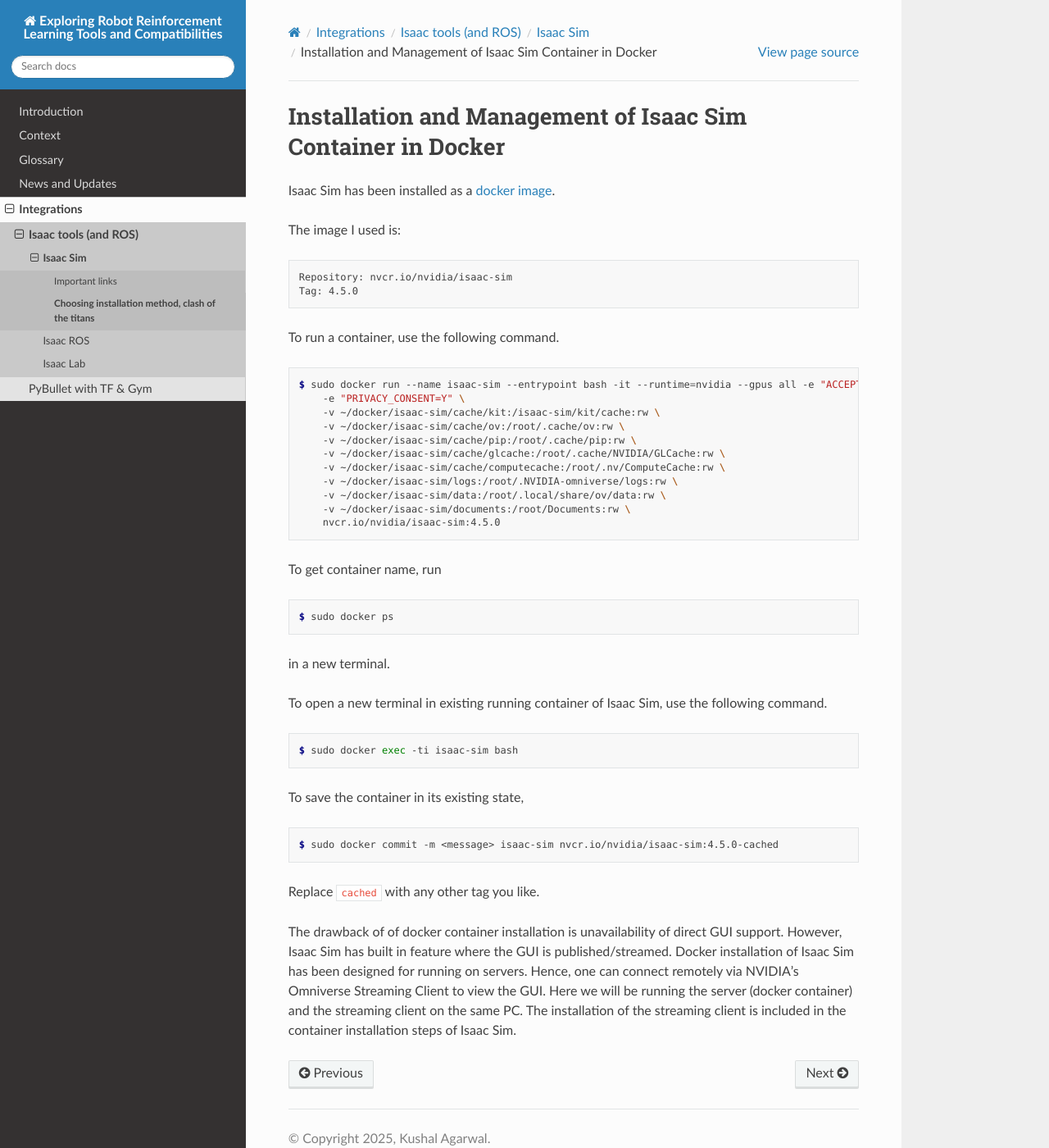
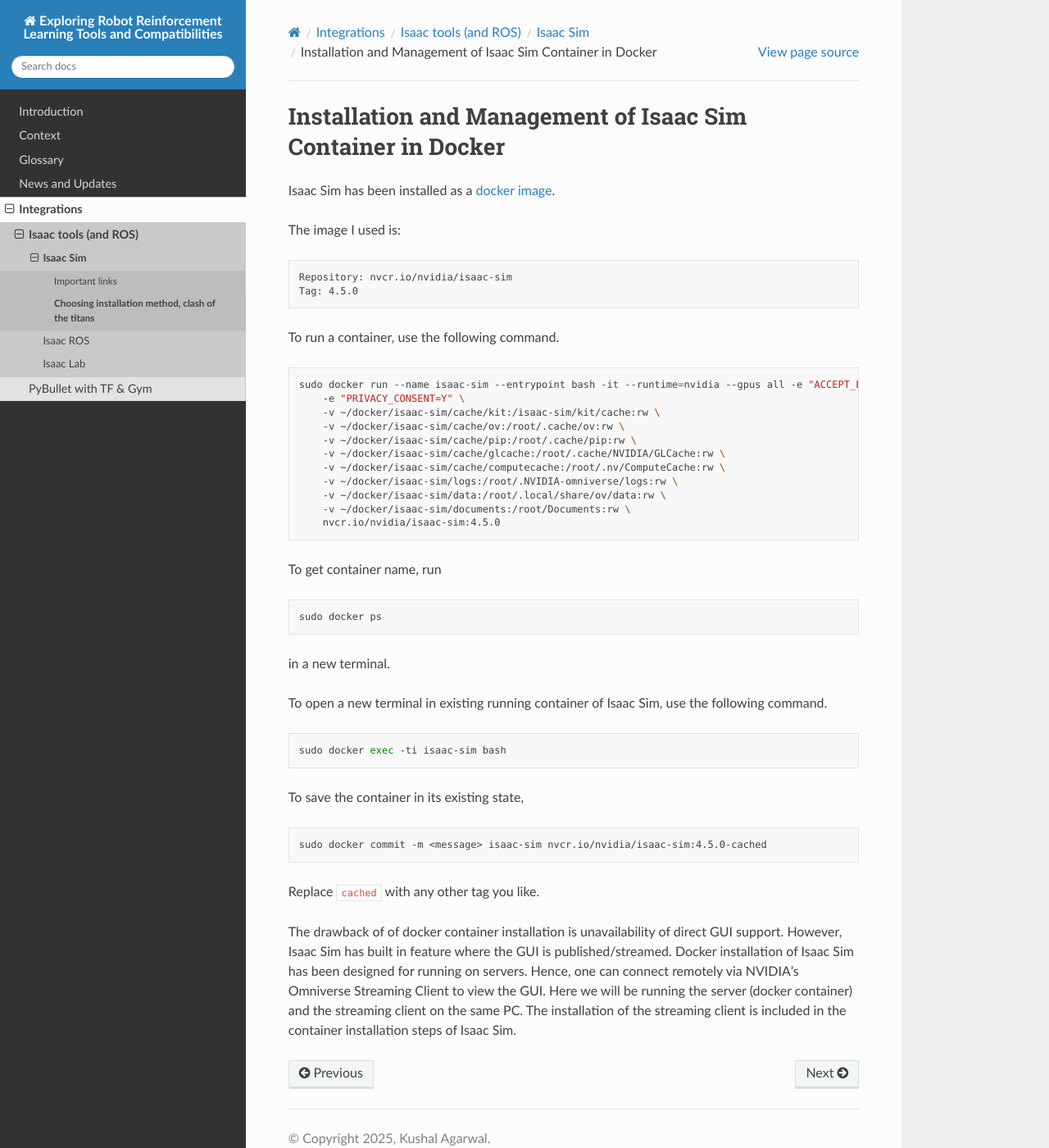
Before and after one commit to kushal-a/robot_RL_guide, a Sphinx documentation site: the page built from docs/source/integrations/isaac/isaac-sim/docker.md, in a window 1280 px wide and 1400 px high. Shown: the whole window at 82% size. Built offline with Sphinx 7.4.7 and the Read the Docs theme 3.1.0, drawn with Linux system fonts in a browser that asks for light colours.

Commit message:
fixed bugs

````diff
--- a/docs/source/integrations/isaac/isaac-sim/docker.md
+++ b/docs/source/integrations/isaac/isaac-sim/docker.md
@@ -8,8 +8,8 @@
     Tag: 4.5.0
 
 To run a container, use the following command.
-```console
-$ sudo docker run --name isaac-sim --entrypoint bash -it --runtime=nvidia --gpus all -e "ACCEPT_EULA=Y" --rm --network=host \
+```bash
+sudo docker run --name isaac-sim --entrypoint bash -it --runtime=nvidia --gpus all -e "ACCEPT_EULA=Y" --rm --network=host \
     -e "PRIVACY_CONSENT=Y" \
     -v ~/docker/isaac-sim/cache/kit:/isaac-sim/kit/cache:rw \
     -v ~/docker/isaac-sim/cache/ov:/root/.cache/ov:rw \
@@ -22,19 +22,19 @@
     nvcr.io/nvidia/isaac-sim:4.5.0
 ```
 To get container name, run
-```console
-$ sudo docker ps
+```bash
+sudo docker ps
 ```
 in a new terminal.
 
 To open a new terminal in existing running container of Isaac Sim, use the following command.
-```console
-$ sudo docker exec -ti isaac-sim bash
+```bash
+sudo docker exec -ti isaac-sim bash
 ```
 
 To save the container in its existing state,
-```console
-$ sudo docker commit -m <message> isaac-sim nvcr.io/nvidia/isaac-sim:4.5.0-cached
+```bash
+sudo docker commit -m <message> isaac-sim nvcr.io/nvidia/isaac-sim:4.5.0-cached
 ```
 Replace `cached` with any other tag you like.
 
````
